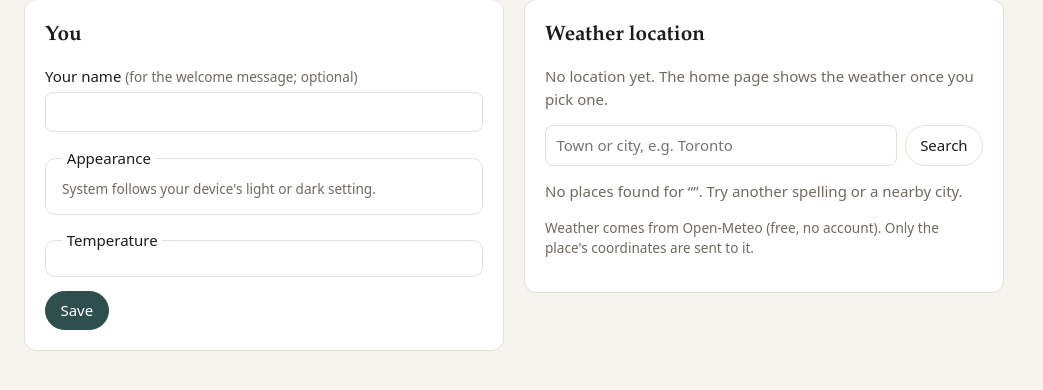
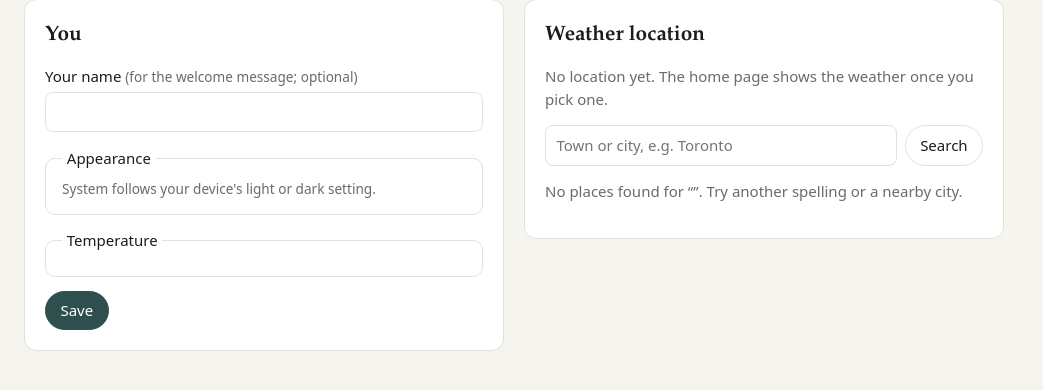
Before and after one commit to ecsmaple123/FORME, a Python web app: template app/templates/settings.html in a window 1280 px wide. Shown: the part 149-539 px from the top of the page, without its empty margins (0-1043 px from the left). Run offline with Jinja, Linux system fonts and the light colour scheme; the template is opened without the code that fills it, so the values that code supplies are empty.

Commit message:
Settings: drop the Open-Meteo note
Co-Authored-By: Claude Opus 5.5 <noreply@anthropic.com>

```diff
--- a/app/templates/settings.html
+++ b/app/templates/settings.html
@@ -72,8 +72,6 @@
       <button type="submit" class="ghost small-btn">Remove location</button>
     </form>
     {% endif %}
-    <p class="muted small">Weather comes from Open-Meteo (free, no account). Only the place's
-      coordinates are sent to it.</p>
   </section>
 </div>
 {% endblock %}
```
